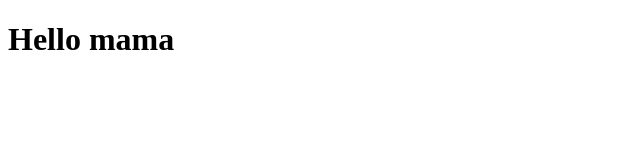
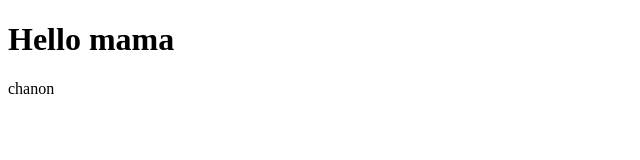
Before and after one commit to Duckrr/nodejs-learning, a plain HTML site: page index.html in a window 1280 px wide. Shown: the full height of the page, 0-640 px from the left. Drawn offline with Linux system fonts and the light colour scheme.

Commit message:
modified:   index.html

```diff
--- a/index.html
+++ b/index.html
@@ -7,5 +7,7 @@
 </head>
 <body>
     <h1>Hello mama</h1>
+    <p class="main">chanon</p>
+
 </body>
 </html>
```
